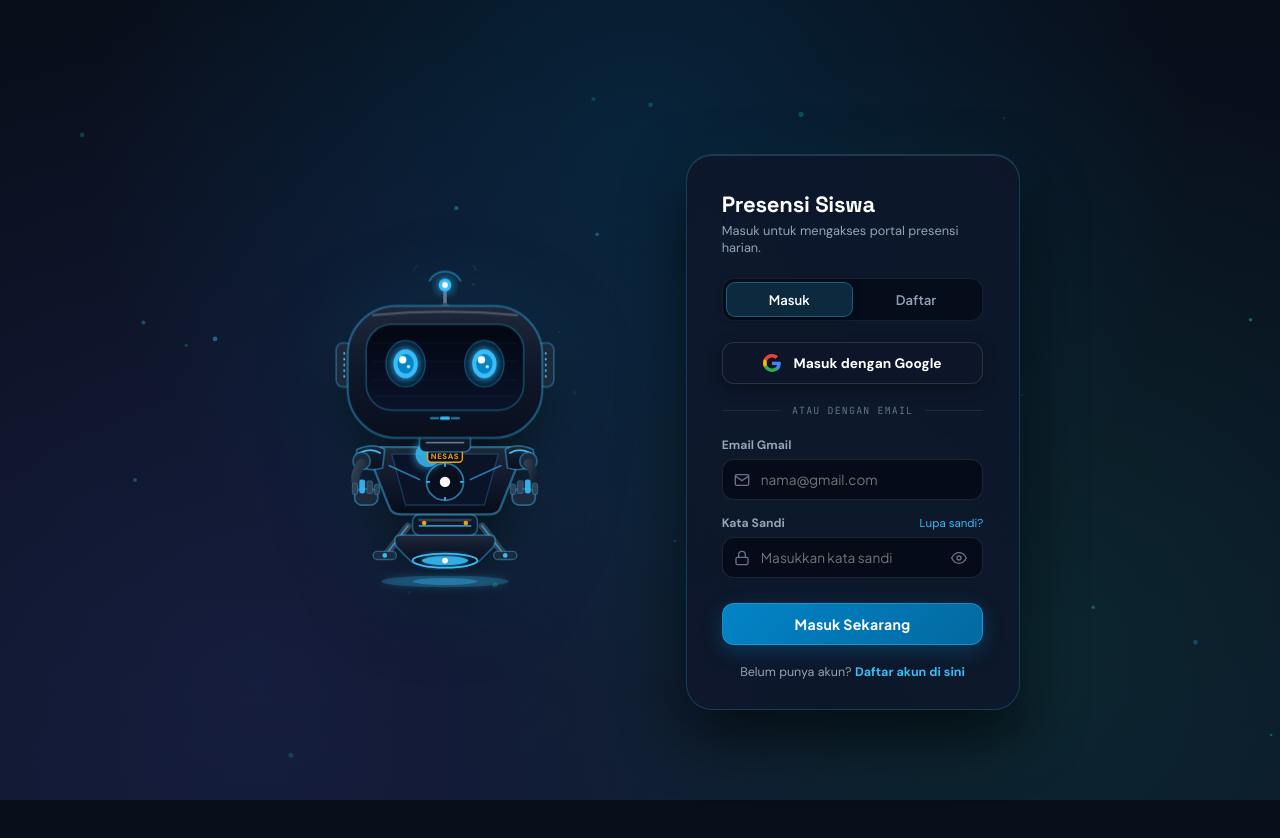
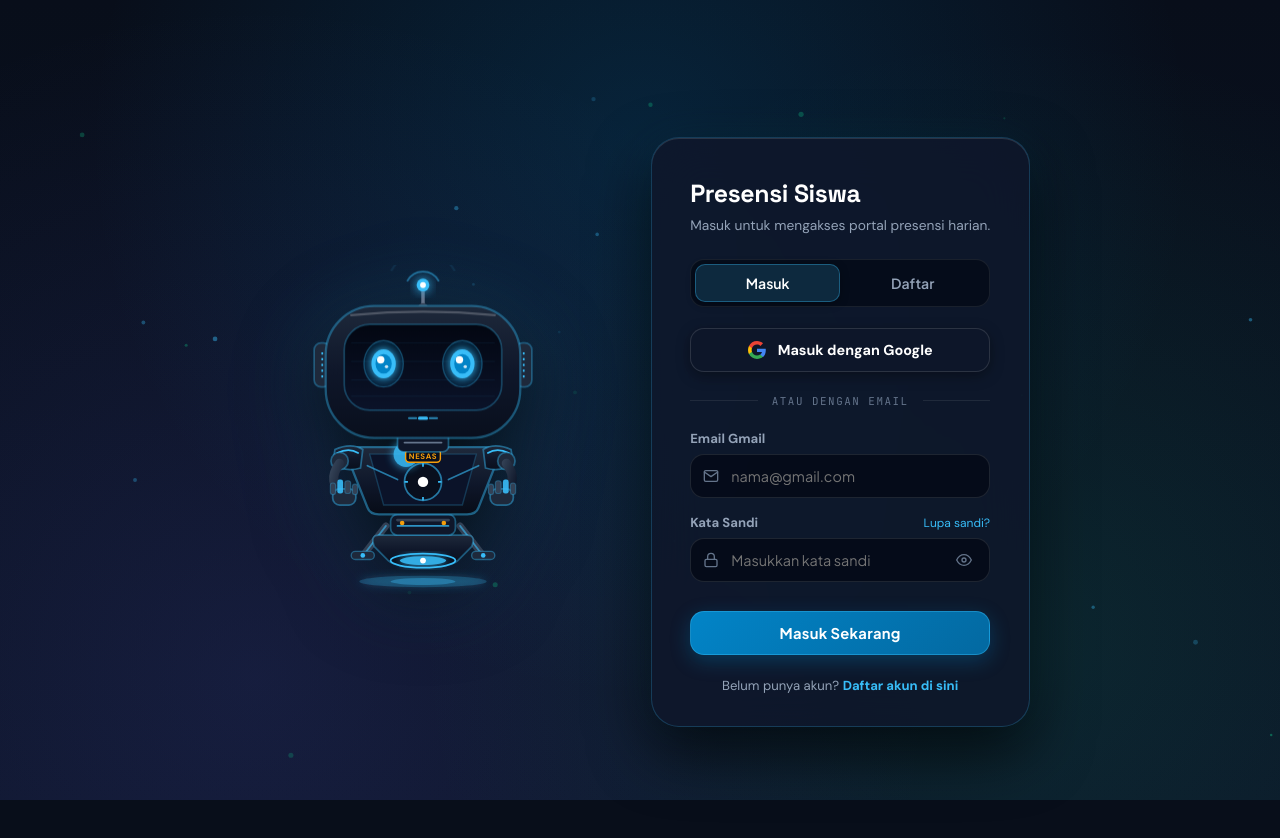
Before and after one commit to RexxLostHer/Ujikom, a website: page index.html in a window 1280 px wide. Drawn offline with nearby package versions, Linux system fonts and the light colour scheme; no server answers.

Commit message:
style(auth): perbesar dan lapangkan kartu login auth-form-card serta seimbangkan split grid layout

```diff
--- a/index.html
+++ b/index.html
@@ -72,12 +72,12 @@
   .school-portal-split-container {
     min-height: 100vh;
     display: grid;
-    grid-template-columns: 1.05fr 0.95fr;
+    grid-template-columns: 1fr 1.1fr;
     align-items: center;
     justify-content: center;
     position: relative;
     z-index: 2;
-    max-width: 1200px;
+    max-width: 1100px;
     margin: 0 auto;
     padding: 2.5rem 2rem;
     gap: 3.5rem;
@@ -287,13 +287,13 @@
      ══════════════════════════════════════════════════════════ */
   .auth-form-card {
     width: 100%;
-    max-width: 440px;
+    max-width: 500px;
     background: var(--bg-card);
     backdrop-filter: blur(24px);
     -webkit-backdrop-filter: blur(24px);
     border: 1px solid rgba(56, 189, 248, 0.22);
-    border-radius: 26px;
-    padding: 2.2rem 2.2rem 1.8rem;
+    border-radius: 28px;
+    padding: 2.5rem 2.4rem 2rem;
     box-shadow:
       0 24px 60px rgba(0, 0, 0, 0.7),
       0 0 45px rgba(56, 189, 248, 0.08),
@@ -313,17 +313,19 @@
 
   .auth-card-title {
     font-family: var(--heading);
-    font-size: 1.38rem;
+    font-size: 1.55rem;
     font-weight: 700;
     color: #ffffff;
-    margin-bottom: 0.25rem;
-    letter-spacing: -0.01em;
+    margin-bottom: 0.35rem;
+    letter-spacing: -0.015em;
+    line-height: 1.25;
   }
 
   .auth-card-subtitle {
-    font-size: 0.8rem;
+    font-size: 0.86rem;
     color: var(--text-muted);
-    margin-bottom: 1.4rem;
+    margin-bottom: 1.45rem;
+    line-height: 1.5;
   }
 
   /* Switch Tab Masuk / Daftar */
@@ -332,20 +334,20 @@
     grid-template-columns: 1fr 1fr;
     background: rgba(3, 7, 18, 0.6);
     border: 1px solid rgba(255, 255, 255, 0.08);
-    border-radius: 12px;
-    padding: 3px;
-    margin-bottom: 1.3rem;
+    border-radius: 14px;
+    padding: 4px;
+    margin-bottom: 1.35rem;
   }
 
   .auth-tab-btn {
     font-family: var(--sans);
-    font-size: 0.82rem;
+    font-size: 0.88rem;
     font-weight: 600;
     color: var(--text-muted);
     background: transparent;
     border: none;
-    padding: 8px 12px;
-    border-radius: 9px;
+    padding: 9px 14px;
+    border-radius: 10px;
     cursor: pointer;
     transition: all 0.2s cubic-bezier(0.16, 1, 0.3, 1);
   }
@@ -364,13 +366,13 @@
     align-items: center;
     justify-content: center;
     gap: 12px;
-    padding: 11px 16px;
-    border-radius: 12px;
+    padding: 12px 18px;
+    border-radius: 14px;
     border: 1px solid rgba(255, 255, 255, 0.12);
     background: rgba(15, 23, 42, 0.7);
     color: #ffffff;
     font-family: var(--sans);
-    font-size: 0.86rem;
+    font-size: 0.9rem;
     font-weight: 600;
     cursor: pointer;
     transition: all 0.25s cubic-bezier(0.16, 1, 0.3, 1);
@@ -388,8 +390,8 @@
   .auth-separator {
     display: flex;
     align-items: center;
-    gap: 12px;
-    margin: 1.25rem 0;
+    gap: 14px;
+    margin: 1.35rem 0;
   }
 
   .auth-separator::before,
@@ -402,22 +404,22 @@
 
   .auth-separator span {
     font-family: var(--mono);
-    font-size: 0.62rem;
-    letter-spacing: 0.12em;
+    font-size: 0.68rem;
+    letter-spacing: 0.14em;
     color: var(--text-dim);
     text-transform: uppercase;
   }
 
   /* Formulir Input */
   .auth-input-group {
-    margin-bottom: 0.95rem;
+    margin-bottom: 1.05rem;
     display: flex;
     flex-direction: column;
-    gap: 6px;
+    gap: 7px;
   }
 
   .auth-input-group label {
-    font-size: 0.76rem;
+    font-size: 0.82rem;
     font-weight: 600;
     color: var(--text-muted);
   }
@@ -432,11 +434,11 @@
     width: 100%;
     background: rgba(3, 7, 18, 0.65);
     border: 1px solid rgba(255, 255, 255, 0.1);
-    border-radius: 12px;
-    padding: 11px 40px 11px 38px;
+    border-radius: 14px;
+    padding: 12px 42px 12px 40px;
     color: #ffffff;
     font-family: var(--sans);
-    font-size: 0.85rem;
+    font-size: 0.9rem;
     outline: none;
     transition: all 0.2s ease;
   }
@@ -449,7 +451,7 @@
 
   .auth-input-icon {
     position: absolute;
-    left: 12px;
+    left: 13px;
     color: var(--text-dim);
     pointer-events: none;
     display: flex;
@@ -459,14 +461,14 @@
 
   .btn-eye-toggle {
     position: absolute;
-    right: 12px;
+    right: 13px;
     background: transparent;
     border: none;
     color: var(--text-dim);
     cursor: pointer;
     display: flex;
     align-items: center;
-    padding: 4px;
+    padding: 5px;
     transition: color 0.2s, transform 0.2s;
   }
 
@@ -478,14 +480,14 @@
   /* Tombol Submit Utama */
   .btn-card-submit {
     width: 100%;
-    margin-top: 0.6rem;
-    padding: 11px 16px;
-    border-radius: 12px;
+    margin-top: 0.75rem;
+    padding: 12px 18px;
+    border-radius: 14px;
     border: 1px solid rgba(56, 189, 248, 0.4);
     background: linear-gradient(135deg, #0284c7 0%, #0369a1 100%);
     color: #ffffff;
     font-family: var(--sans);
-    font-size: 0.88rem;
+    font-size: 0.92rem;
     font-weight: 700;
     letter-spacing: 0.02em;
     cursor: pointer;
@@ -512,9 +514,9 @@
 
   /* Footer Teks Card */
   .card-footer-caption {
-    margin-top: 1.2rem;
+    margin-top: 1.35rem;
     text-align: center;
-    font-size: 0.78rem;
+    font-size: 0.82rem;
     color: var(--text-muted);
   }
 
@@ -534,10 +536,10 @@
   /* Toast Alerts */
   .toast-alert {
     display: none;
-    margin-top: 0.8rem;
-    padding: 10px 14px;
-    border-radius: 10px;
-    font-size: 0.76rem;
+    margin-top: 0.85rem;
+    padding: 11px 15px;
+    border-radius: 12px;
+    font-size: 0.8rem;
     line-height: 1.45;
     background: rgba(15, 23, 42, 0.95);
     border: 1px solid var(--border-glass);
@@ -764,8 +766,12 @@
       padding: 2rem 1.2rem;
     }
     .portal-left-content {
-      max-width: 440px;
+      max-width: 480px;
       gap: 1.2rem;
+    }
+    .auth-form-card {
+      max-width: 100%;
+      padding: 2.2rem 1.8rem;
     }
     .robo-mascot-svg {
       width: 240px;
@@ -786,8 +792,8 @@
       gap: 8px 14px;
     }
     .auth-form-card {
-      padding: 1.8rem 1.4rem;
-      border-radius: 20px;
+      padding: 1.8rem 1.25rem;
+      border-radius: 22px;
     }
     .robo-mascot-svg {
       width: 210px;
@@ -1214,7 +1220,7 @@
         <div class="auth-input-group">
           <div style="display:flex;justify-content:space-between;align-items:center;">
             <label for="loginPassword">Kata Sandi</label>
-            <a href="javascript:void(0)" onclick="bukaModalLupaPassword()" style="font-size:11.5px;color:var(--brand-blue);text-decoration:none;">Lupa sandi?</a>
+            <a href="javascript:void(0)" onclick="bukaModalLupaPassword()" style="font-size:12px;color:var(--brand-blue);text-decoration:none;">Lupa sandi?</a>
           </div>
           <div class="auth-input-field">
             <span class="auth-input-icon">
```
Also changed, not shown: tests/test-school-login-portal.js (+4 -1 lines).
